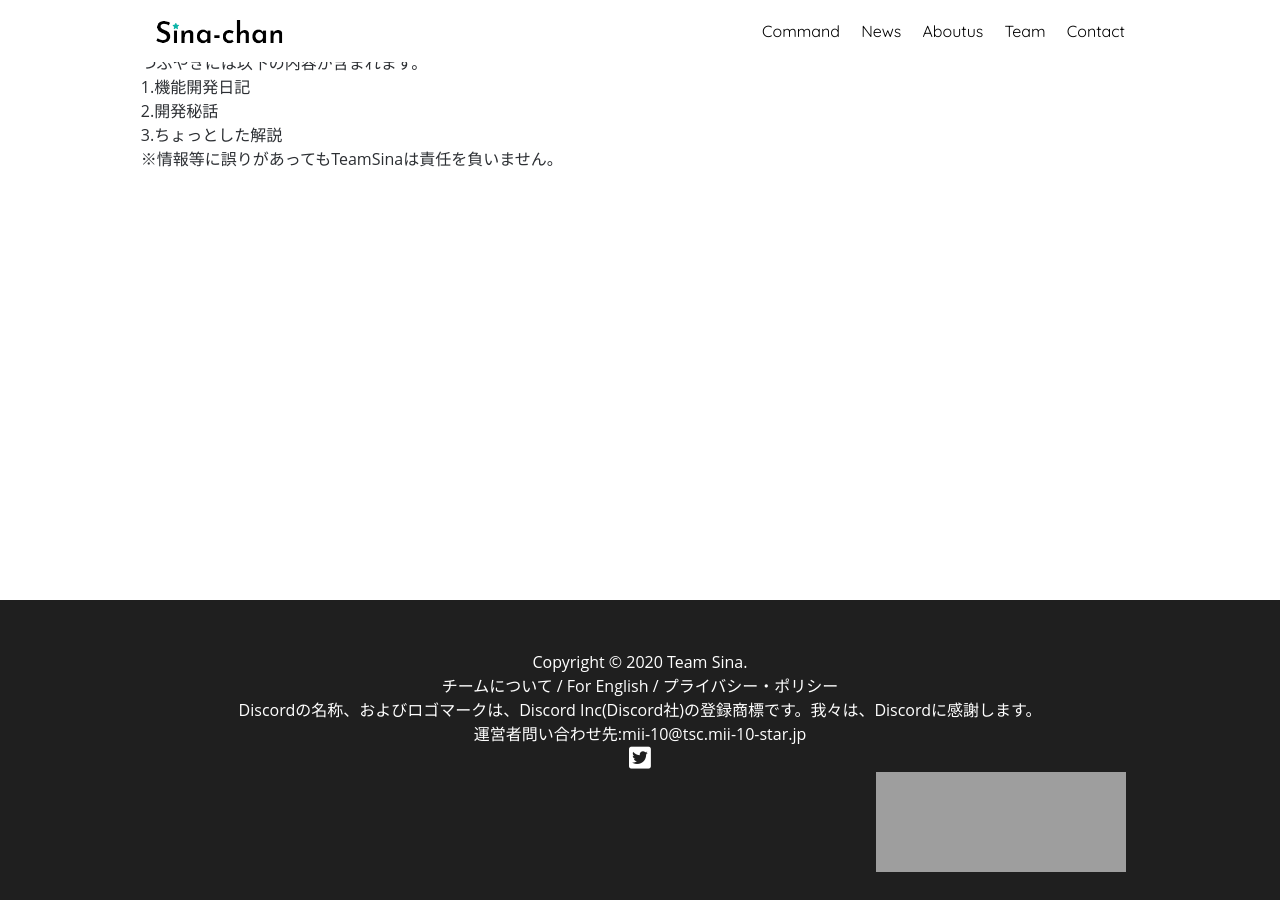
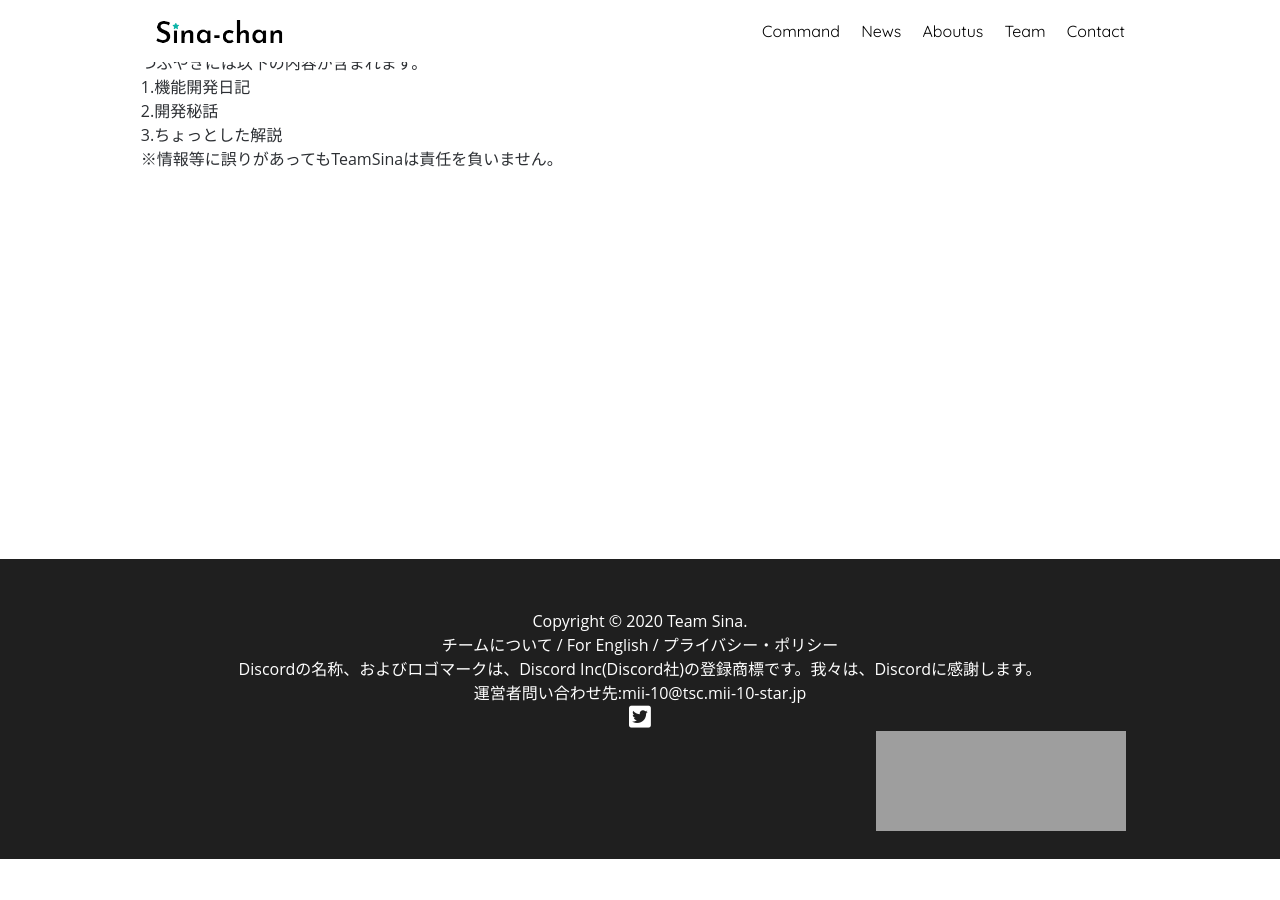
Before and after one commit to SinaKitagami/sinakitagami.github.io, a Jekyll site: the page built from team.md, in a window 1280 px wide and 900 px high, scrolled down 421 px. Built offline with Jekyll 4.4.1, drawn with Linux system fonts in a browser that asks for light colours; nearby versions of some CDN libraries; after the commit the page ends 1280 px from its top, so only the background shows below that; grey boxes are pictures that could not be loaded.

Commit message:
OK問題なし

```diff
--- a/assets/css/main.scss
+++ b/assets/css/main.scss
@@ -394,7 +394,6 @@ ul{
 }
 
 .content{
-  padding-bottom: 300px;
   box-sizing: border-box;
   position: relative;
 }
```
